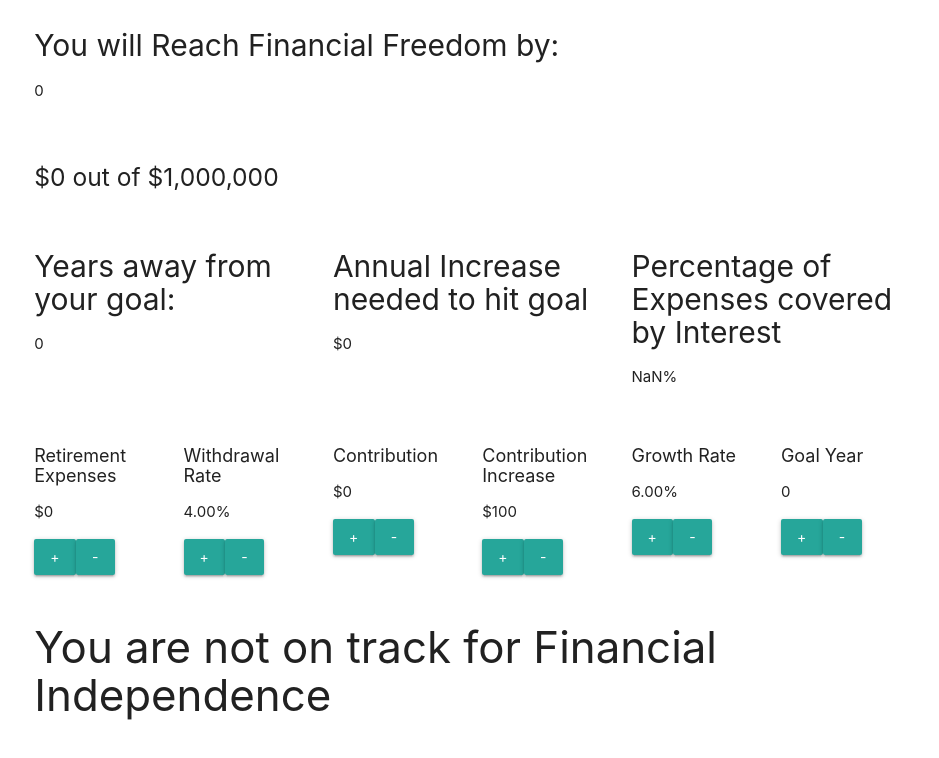
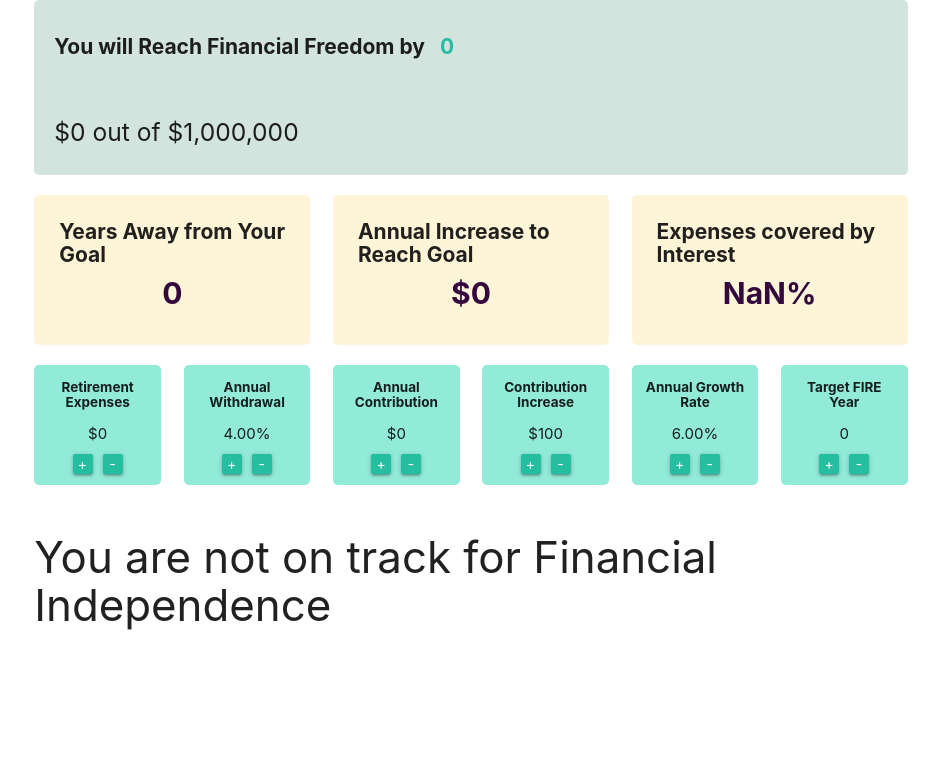
Before and after one commit to christinebonk/final-project, a React (Create React App) app in the folder client/: page /app in a window 1280 px wide. Shown: the top 758 px of the page, without its empty margins (169-1108 px from the left). Built offline with nearby package versions, Linux system fonts and the light colour scheme; no server answers.

Commit message:
added styling to home page of app

```diff
--- /dev/null
+++ b/client/public/app-style/_datablock.scss
@@ -0,0 +1,64 @@
+button.update-btn {
+	background: $secondary;
+	width: 20px;
+	height: 20px;
+	padding: 0px;
+	line-height: 12.5px;
+	margin: 0px 5px 10px;
+}
+
+div.update-block {
+	text-align: center;
+	padding: 10px;
+	background: lighten($secondary, 30%);
+	border-radius: 5px;
+	height: 120px;
+		p {
+			margin: 8px 0px;
+		}
+
+		h4 {
+			font-size: 0.9rem;
+			font-weight: bold;
+			margin-top: 5px;
+		}
+}
+
+
+div.head-block {
+	background:#D3E3DD;
+	height: 175px;
+
+	h3 {
+		margin: 15px 0px;
+	}
+}
+
+.data-block {
+	background: lighten($accent, 30%);
+	padding: 20px;
+	border-radius: 5px;
+	height: 150px;
+
+	h3 {
+		font-size: 1.4rem;
+		font-weight: bold;
+		margin: 5px;
+	}
+
+	p {
+		font-size: 2rem;
+		margin: 10px;
+		margin: 0;
+		text-align: center;
+		font-weight: bold;
+		color: $accent2;
+	}
+}
+
+span.data-value {
+	margin: 10px;
+	text-align: center;
+	font-weight: bold;
+	color: $secondary;
+}
--- a/client/public/app-style/style.css
+++ b/client/public/app-style/style.css
@@ -1,4 +1,54 @@
 /*Website Colours*/
+button.update-btn {
+  background: #25BEA0;
+  width: 20px;
+  height: 20px;
+  padding: 0px;
+  line-height: 12.5px;
+  margin: 0px 5px 10px; }
+
+div.update-block {
+  text-align: center;
+  padding: 10px;
+  background: #92ead9;
+  border-radius: 5px;
+  height: 120px; }
+  div.update-block p {
+    margin: 8px 0px; }
+  div.update-block h4 {
+    font-size: 0.9rem;
+    font-weight: bold;
+    margin-top: 5px; }
+
+div.head-block {
+  background: #D3E3DD;
+  height: 175px; }
+  div.head-block h3 {
+    margin: 15px 0px; }
+
+.data-block {
+  background: #fef4d8;
+  padding: 20px;
+  border-radius: 5px;
+  height: 150px; }
+  .data-block h3 {
+    font-size: 1.4rem;
+    font-weight: bold;
+    margin: 5px; }
+  .data-block p {
+    font-size: 2rem;
+    margin: 10px;
+    margin: 0;
+    text-align: center;
+    font-weight: bold;
+    color: #34073D; }
+
+span.data-value {
+  margin: 10px;
+  text-align: center;
+  font-weight: bold;
+  color: #25BEA0; }
+
 .bar-container {
   display: flex;
   height: 30px;
@@ -10,12 +60,4 @@
 .bar-empty {
   background: #FACC43; }
 
-.update-block h4 {
-	font-size: 1.2rem;
-}
-
-.data-block h3 {
-	font-size: 2rem;
-}
-
 /*# sourceMappingURL=style.css.map */
--- a/client/public/app-style/style.scss
+++ b/client/public/app-style/style.scss
@@ -2,6 +2,11 @@
 $primary: #FABC09;
 $secondary: #25BEA0;
 $accent: #FACC43;
+$accent2: #34073D;
+$background: #D3E3DD;
+
+
+@import 'datablock';
 
 
 .bar-container {
--- a/client/src/pages/Home/Home.js
+++ b/client/src/pages/Home/Home.js
@@ -244,9 +244,8 @@ class Home extends Component {
       <Container>
         <Row>
           <Col size="s12">
-            <div className="data-block">
-               <h3 className="data-header">You will Reach Financial Freedom by:</h3>
-                  <p className="data-value">{this.state.final_year}</p>
+            <div className="data-block head-block">
+               <h3 className="data-header">You will Reach Financial Freedom by <span className="data-value">{this.state.final_year}</span></h3>
                   <div className="section-bottom">
                     <div className="bar-container" >
                       <FullBar />
@@ -260,56 +259,56 @@ class Home extends Component {
         <Row>
           <Col size="s4">
             <div className="data-block">
-              <h3>Years away from your goal:</h3>
+              <h3>Years Away from Your Goal</h3>
               <p>{timeDifference}</p>
             </div>
           </Col>
           <Col size="s4">
             <div className="data-block">
-              <h3>Annual Increase needed to hit goal</h3>
+              <h3>Annual Increase to Reach Goal</h3>
               <p>{addedContribution}</p>
             </div>
           </Col>
           <Col size="s4">
             <div className="data-block">
-              <h3>Percentage of Expenses covered by Interest</h3>
+              <h3>Expenses covered by Interest</h3>
               <p>{covered}</p>
             </div>
           </Col>
         </Row>
         <Row>
-        <Col size="s2">
+        <Col size="s4 m2">
           <UpdateBox title="Retirement Expenses" amount={cost}>
             <UpdateButton onClick={() => this.handleClick("plus", 1000, "cost", this.state.cost )}>+</UpdateButton>
             <UpdateButton onClick={() => this.handleClick("minus", 1000, "cost", this.state.cost )}>-</UpdateButton>
           </UpdateBox>
         </Col>
-        <Col size="s2">
-          <UpdateBox title="Withdrawal Rate" amount={withdrawal}>
+        <Col size="s4 m2">
+          <UpdateBox title="Annual Withdrawal" amount={withdrawal}>
             <UpdateButton onClick={() => this.handleClick("plus", 0.0025, "withdrawal", this.state.withdrawal )}>+</UpdateButton>
             <UpdateButton onClick={() => this.handleClick("minus", 0.0025, "withdrawal", this.state.withdrawal )}>-</UpdateButton>
           </UpdateBox>
         </Col>
-        <Col size="s2">
-          <UpdateBox title="Contribution" amount={contribution}>
+        <Col size="s4 m2">
+          <UpdateBox title="Annual Contribution" amount={contribution}>
             <UpdateButton onClick={() => this.handleClick("plus", 1000, "contribution", this.state.contribution )}>+</UpdateButton>
             <UpdateButton onClick={() => this.handleClick("minus", 1000, "contribution", this.state.contribution )}>-</UpdateButton>
           </UpdateBox>
         </Col>
-        <Col size="s2">
+        <Col size="s4 m2">
           <UpdateBox title="Contribution Increase" amount={contributionIncrease}>
             <UpdateButton onClick={() => this.handleClick("plus", 500, "increase", this.state.increase )}>+</UpdateButton>
             <UpdateButton onClick={() => this.handleClick("minus", 500, "increase", this.state.increase )}>-</UpdateButton>
           </UpdateBox>
         </Col>
-        <Col size="s2">
-          <UpdateBox title="Growth Rate" amount={growth}>
+        <Col size="s4 m2">
+          <UpdateBox title="Annual Growth Rate" amount={growth}>
             <UpdateButton onClick={() => this.handleClick("plus", 0.005, "growth", this.state.growth )}>+</UpdateButton>
             <UpdateButton onClick={() => this.handleClick("minus", 0.005, "growth", this.state.growth )}>-</UpdateButton>
           </UpdateBox>
         </Col>
-        <Col size="s2">
-          <UpdateBox title="Goal Year" amount={this.state.date}>
+        <Col size="s4 m2">
+          <UpdateBox title="Target FIRE Year" amount={this.state.date}>
             <UpdateButton onClick={() => this.handleClick("plus", 1, "date", this.state.date )}>+</UpdateButton>
             <UpdateButton onClick={() => this.handleClick("minus", 1, "date", this.state.date )}>-</UpdateButton>
           </UpdateBox>
```
Also changed, not shown: 1 other file (tests, documents, lock files or other folders).
